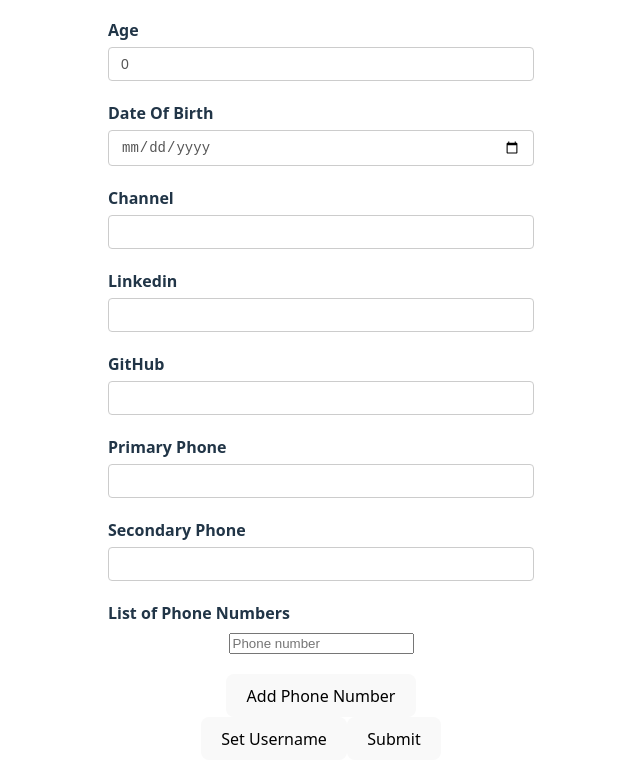
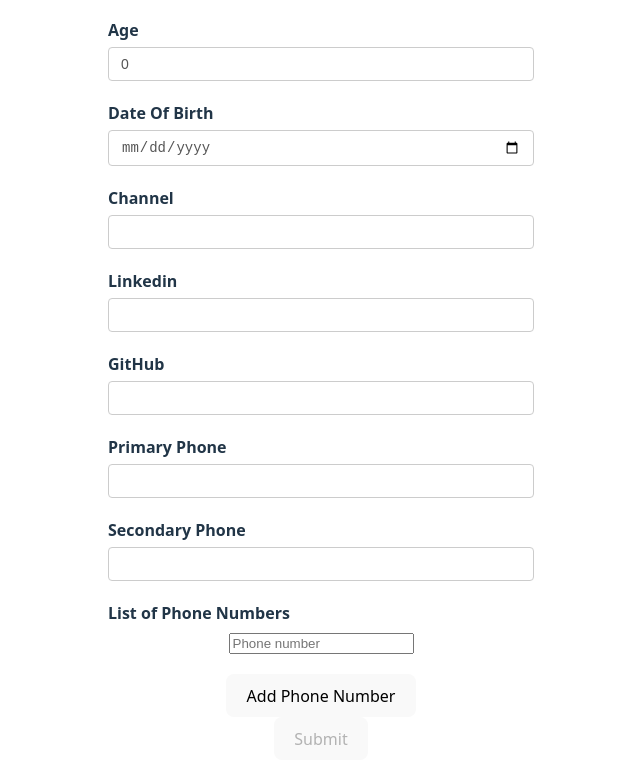
Before and after one commit to herotyphoon/react-hook-form-practice, a React (Vite) app in the folder react-hook-form-practice/: page / in a window 1280 px wide. Shown: the part 305-1088 px from the top of the page, without its empty margins (319-959 px from the left). Built offline with nearby package versions, Linux system fonts and the light colour scheme.

Commit message:
Disable Form Submission

```diff
--- a/react-hook-form-practice/src/components/YouTubeForm.jsx
+++ b/react-hook-form-practice/src/components/YouTubeForm.jsx
@@ -8,7 +8,7 @@
             username: "",
             email: "",
             age: 0,
-            DOV: new Date(),
+            dob: null,
             channel: "",
             social: {
                 linkedin: "",
@@ -20,7 +20,7 @@
     });
     const {register, control, handleSubmit, formState, watch, getValues, setValue} = form;
 
-    const {errors, touchedFields, dirtyFields, isDirty} = formState;
+    const {errors, touchedFields, dirtyFields, isDirty, isValid} = formState;
 
     const { fields, append, remove } = useFieldArray({
         name: "phNumbers",
@@ -54,9 +54,10 @@
     // console.log(watch(["email", "username"]));
     // console.log(watch());
 
-    console.log(touchedFields);
-    console.log(dirtyFields);
-    console.log(isDirty);
+    // console.log(touchedFields);
+    // console.log(dirtyFields);
+    console.log("Dirty: ", isDirty);
+    console.log("Valid: ", isValid);
 
     return (
         <div>
@@ -192,9 +193,9 @@
                 <button type="button" onClick={() => console.log("Get Values", getValues())}>Get Values</button>
                 <button type="button" onClick={() => console.log(getValues("username"))}>Get Username Value</button>
                 <button type="button" onClick={() => console.log(getValues(["username", "email"]))}>Get Username and Email Values</button> */}
-                <button type="button" onClick={handleSetValue}>Set Username</button>
+                {/* <button type="button" onClick={handleSetValue}>Set Username</button> */}
 
-                <button type="submit">Submit</button>
+                <button type="submit" disabled={!isDirty || !isValid}>Submit</button>
             </form>
             <DevTool control={control}/>
         </div>
```
